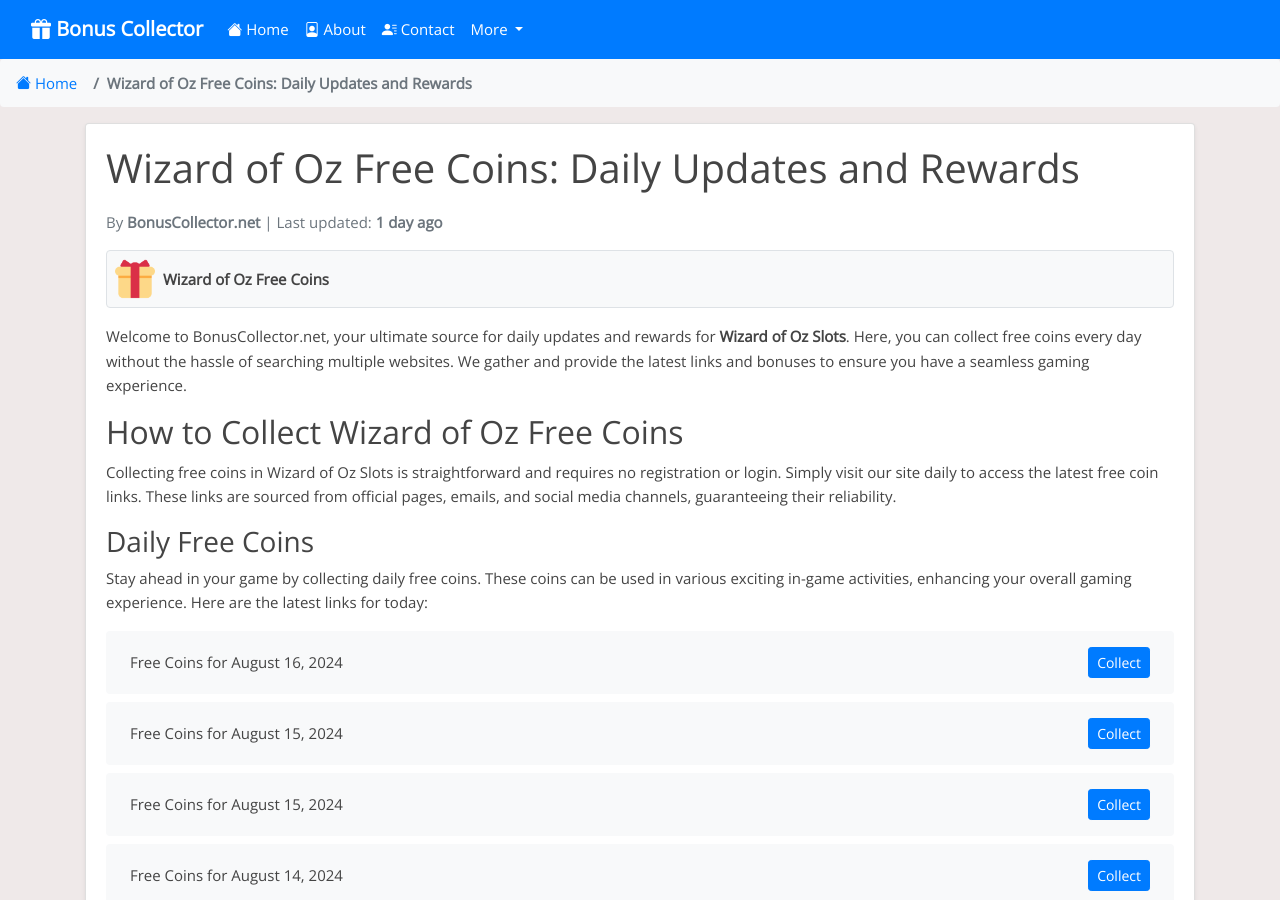
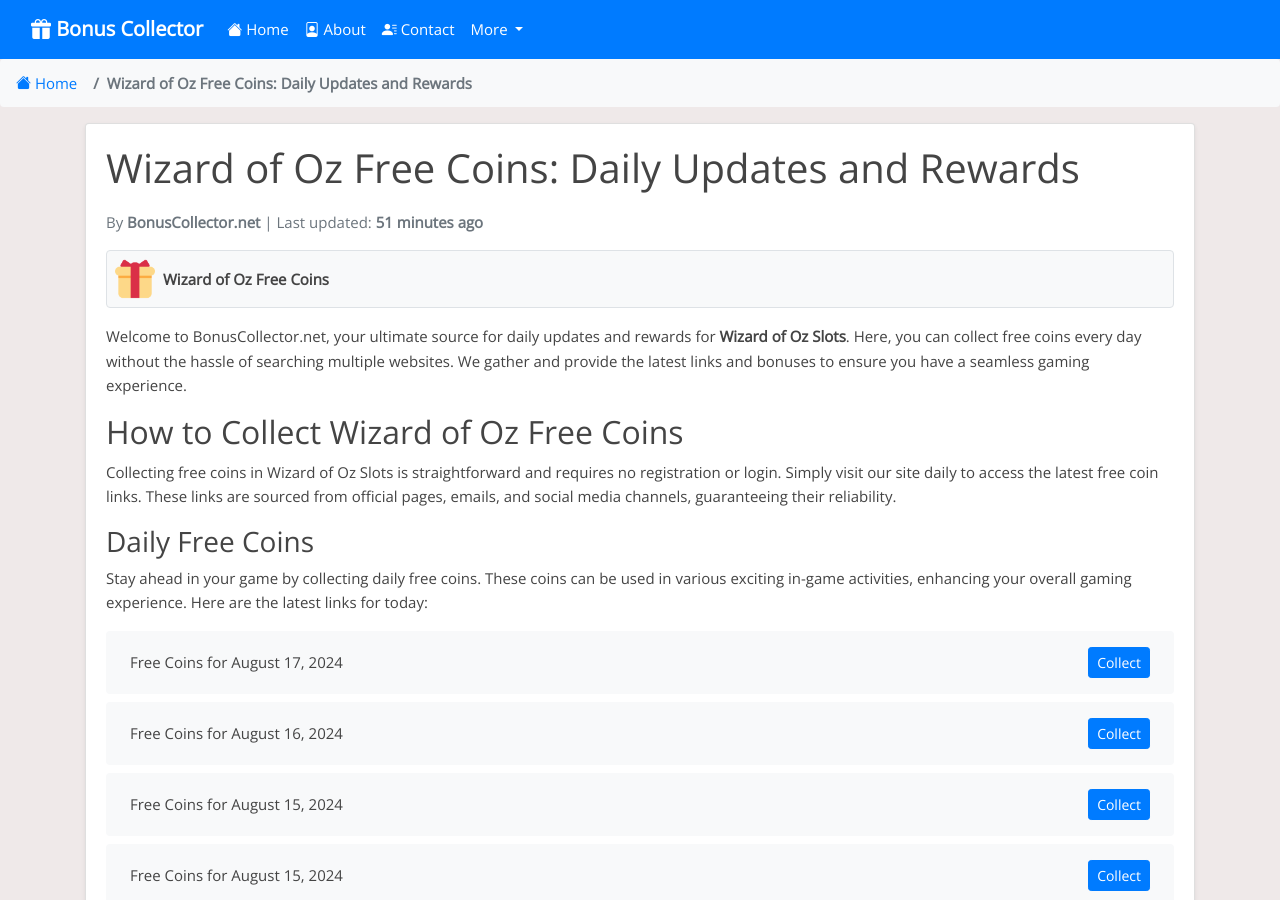
Before and after one commit to Prollad99/bs-net, a Jekyll site: the page built from _posts/2024-07-30-wizard-of-oz.md, in a window 1280 px wide and 900 px high. Built offline with Jekyll 4.4.1, drawn with Linux system fonts in a browser that asks for light colours; nearby versions of some CDN libraries; comment, search, counter and statistics services are not loaded; some of the changed text lies outside the part shown.

Commit message:
Update wizard-of-oz reward links and last modified date

```diff
--- a/_data/include_files.yml
+++ b/_data/include_files.yml
@@ -62,7 +62,7 @@
   last_modified: 2024-08-16 14:38:36
 
 wizard-of-oz.html:
-  last_modified: 2024-08-16 03:25:55
+  last_modified: 2024-08-17 03:21:56
 
 lotsa-slots.html:
   last_modified: 2024-08-17 02:49:19
--- a/_includes/wizard-of-oz.html
+++ b/_includes/wizard-of-oz.html
@@ -1,4 +1,8 @@
 <ul class="list-group mt-3 mb-4">
+  <li class="list-group-item d-flex justify-content-between align-items-center">
+    <span>Free Coins for August 17, 2024</span>
+    <a href="https://zynga.social/88n5" class="btn btn-primary btn-sm">Collect</a>
+  </li>
   <li class="list-group-item d-flex justify-content-between align-items-center">
     <span>Free Coins for August 16, 2024</span>
     <a href="https://zynga.social/2r15" class="btn btn-primary btn-sm">Collect</a>
@@ -395,8 +399,4 @@
     <span>Free Coins for June 22, 2024</span>
     <a href="https://zynga.social/252052" class="btn btn-primary btn-sm">Collect</a>
   </li>
-  <li class="list-group-item d-flex justify-content-between align-items-center">
-    <span>Free Coins for June 21, 2024</span>
-    <a href="https://zynga.social/a732f5" class="btn btn-primary btn-sm">Collect</a>
-  </li>
 </ul>
```
Also changed, not shown: links-json/wizard-of-oz.json (+4 -4 lines).
